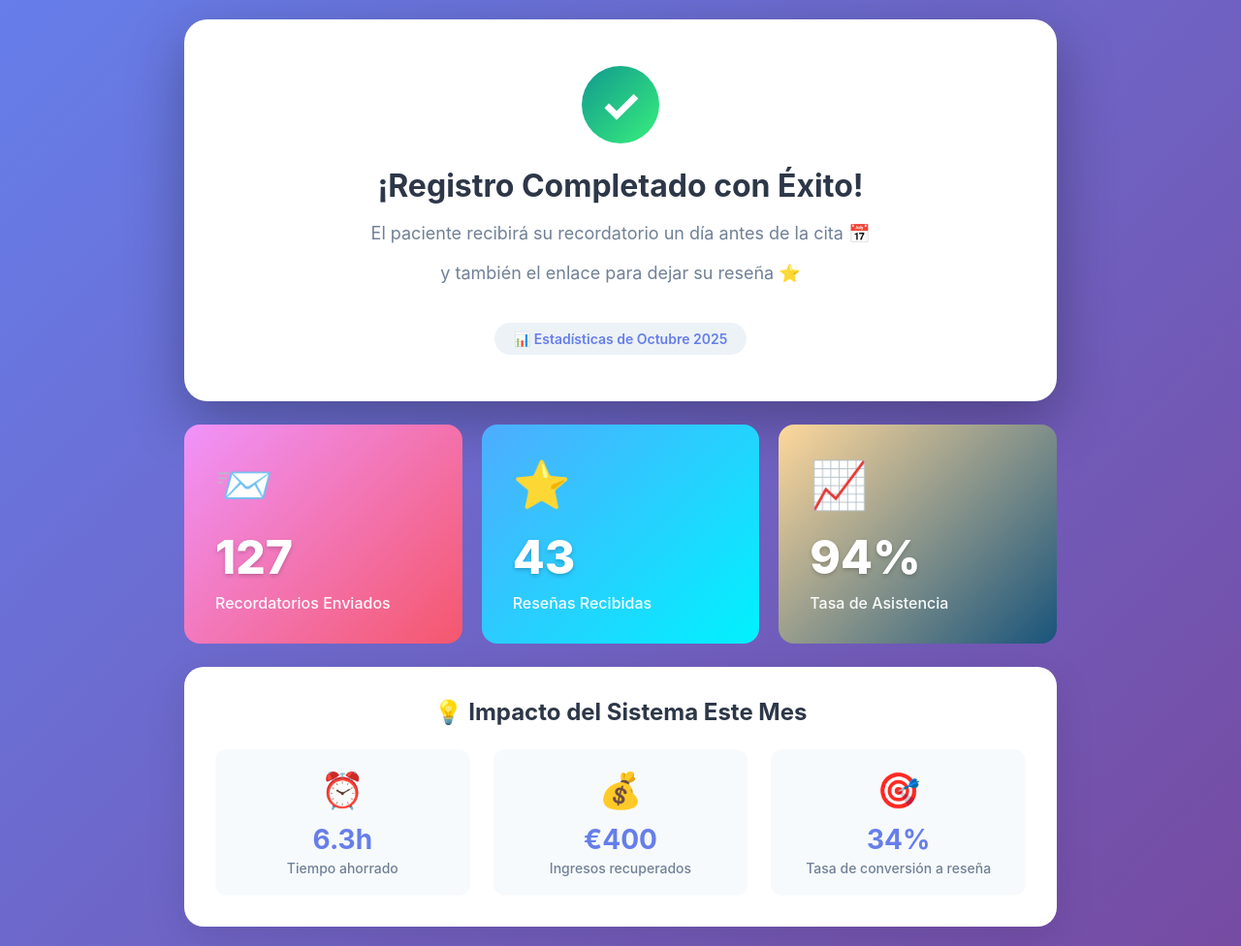
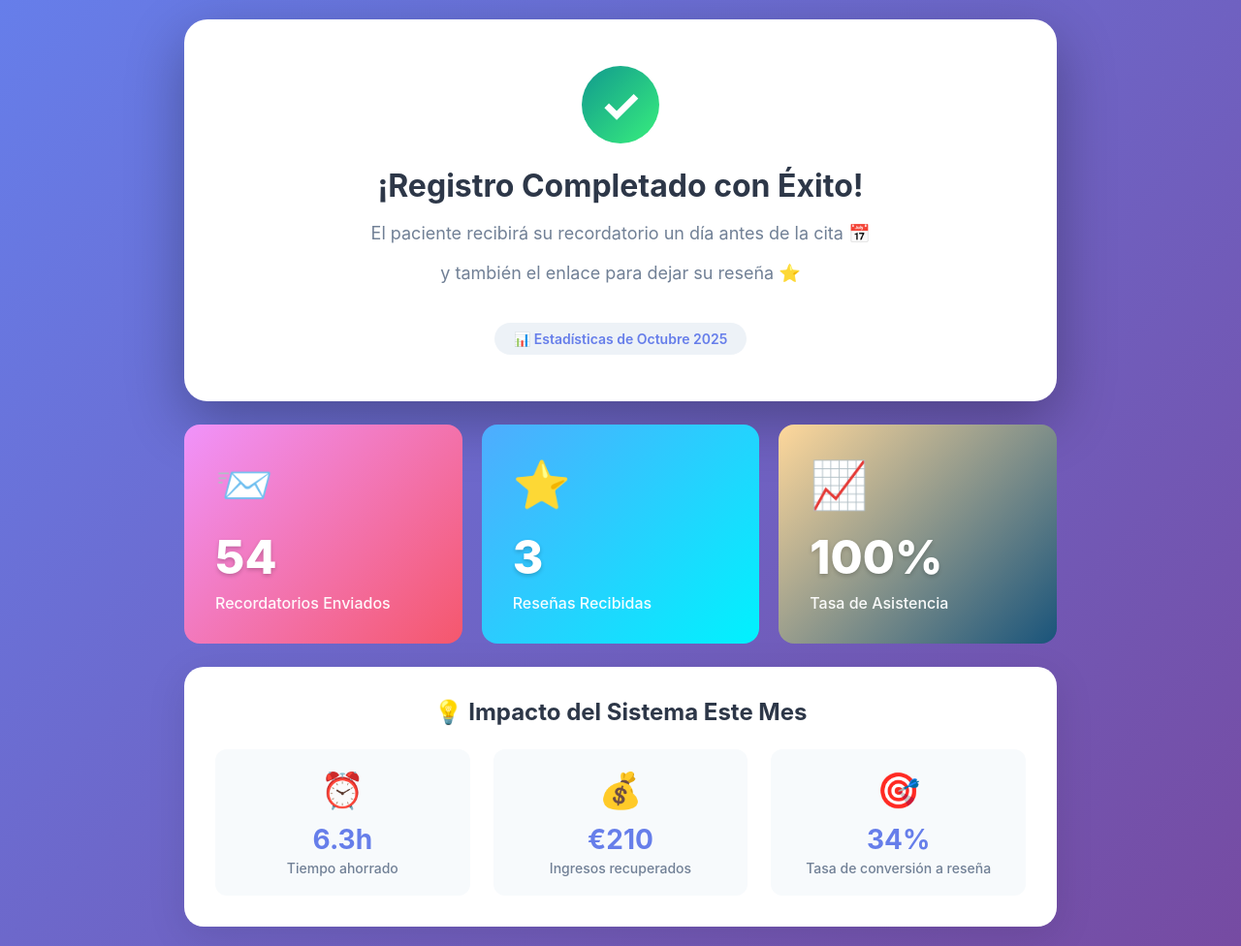
Before and after one commit to sebasai26/form_response, a plain HTML site: page index.html in a window 1280 px wide. Shown: the whole page at 97% size. Drawn offline with Linux system fonts and the light colour scheme.

Commit message:
index.html

```diff
--- a/index.html
+++ b/index.html
@@ -247,19 +247,19 @@
         <div class="stats-grid">
             <div class="stat-card">
                 <span class="stat-icon">📨</span>
-                <div class="stat-number">127</div>
+                <div class="stat-number">54</div>
                 <div class="stat-label">Recordatorios Enviados</div>
             </div>
 
             <div class="stat-card">
                 <span class="stat-icon">⭐</span>
-                <div class="stat-number">43</div>
+                <div class="stat-number">3</div>
                 <div class="stat-label">Reseñas Recibidas</div>
             </div>
 
             <div class="stat-card">
                 <span class="stat-icon">📈</span>
-                <div class="stat-number">94%</div>
+                <div class="stat-number">100%</div>
                 <div class="stat-label">Tasa de Asistencia</div>
             </div>
         </div>
@@ -274,7 +274,7 @@
                 </div>
                 <div class="impact-item">
                     <div class="impact-emoji">💰</div>
-                    <div class="impact-value">€400</div>
+                    <div class="impact-value">€210</div>
                     <div class="impact-text">Ingresos recuperados</div>
                 </div>
                 <div class="impact-item">
```
